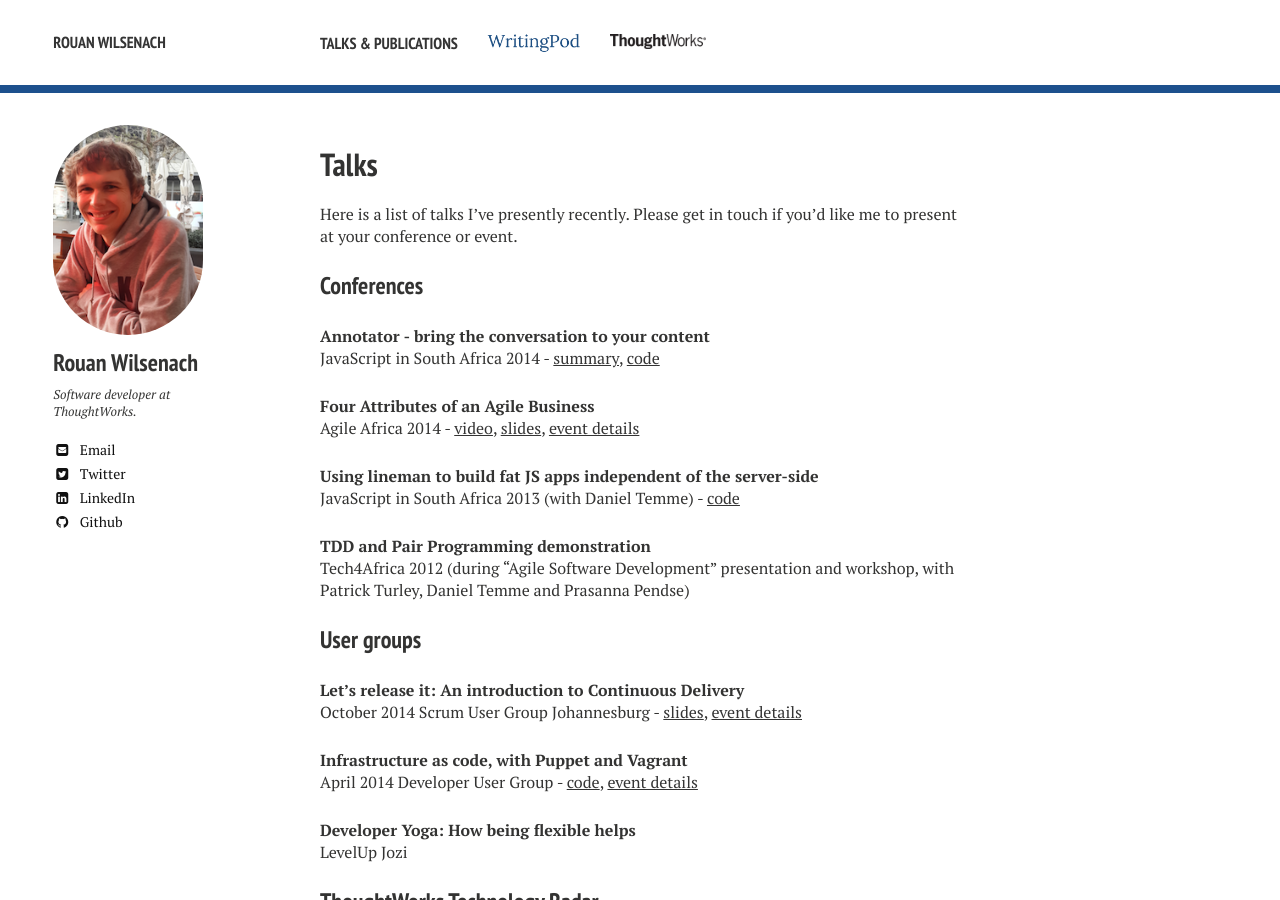
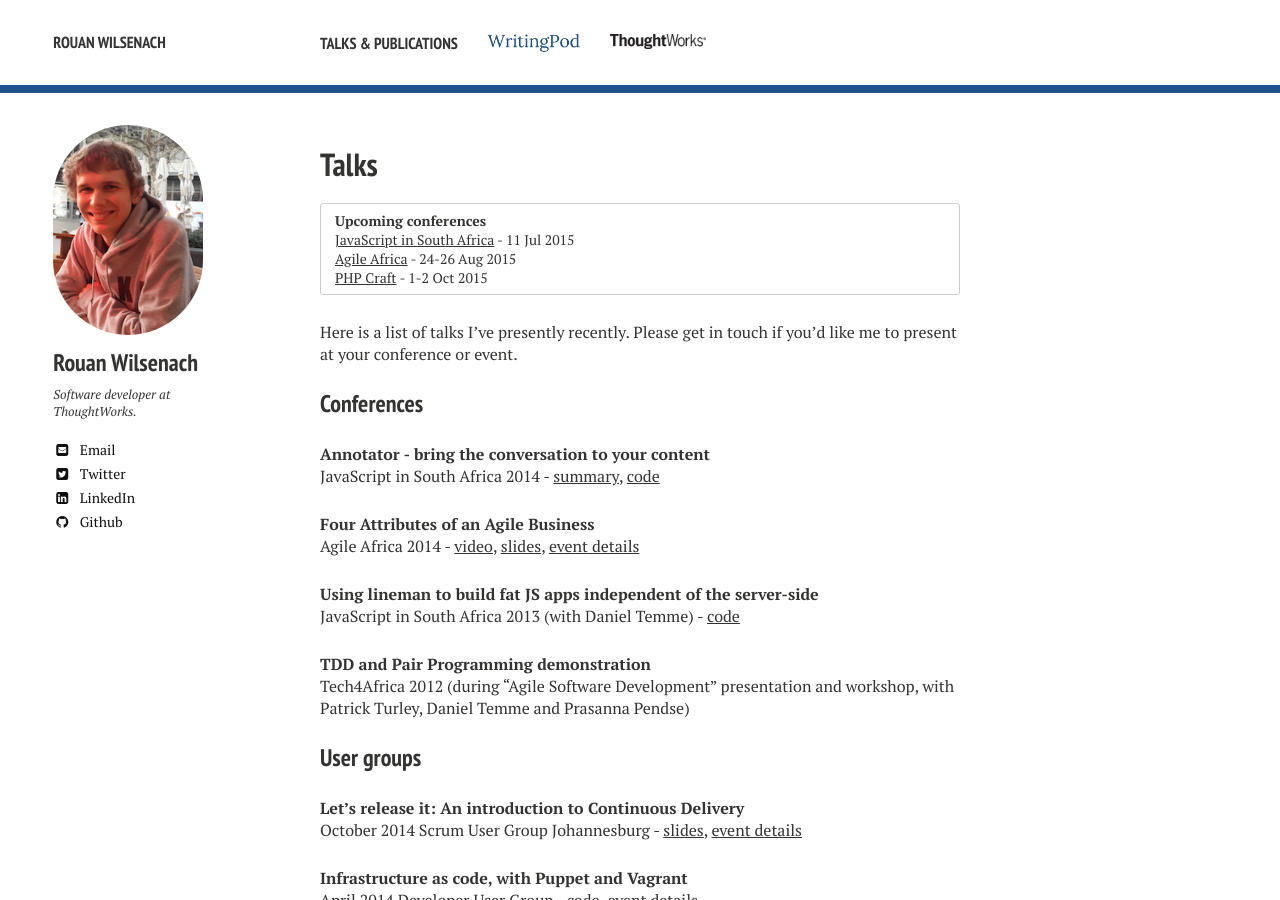
Before and after one commit to rouanw/rouanw.github.io, a Jekyll site: the page built from talks/index.md, in a window 1280 px wide and 900 px high. Built offline with Jekyll 4.4.1, drawn with Linux system fonts in a browser that asks for light colours; nearby versions of some CDN libraries; some of the changed text lies outside the part shown.

Commit message:
added upcoming conferences and Insights interview

```diff
--- a/talks/index.md
+++ b/talks/index.md
@@ -5,6 +5,12 @@ tags: [Rouan, Wilsenach, ThoughtWorks, agile, software, developer, development,
 share: false
 ---
 # Talks
+
+__Upcoming conferences__
+[JavaScript in South Africa](http://www.jsinsa.com/jsinsa/2015/index.html) - 11 Jul 2015
+[Agile Africa](http://agileafrica.jcse.org.za/proposal/emergent-design-cakes-showers-and-electricians) - 24-26 Aug 2015
+[PHP Craft](http://phpsouthafrica.com/) - 1-2 Oct 2015
+{: .notice}
 
 Here is a list of talks I've presently recently. Please get in touch if you'd like me to present at your conference or event.
 
@@ -50,6 +56,9 @@ July 2013 (with Rachel Laycock) - [event details](http://info.thoughtworks.com/t
 
 ## Publications
 
+__My Life as a Developer at ThoughtWorks South Africa__
+[Interview with ThoughtWorks Insights](http://www.thoughtworks.com/insights/blog/my-life-developer-thoughtworks-south-africa)
+
 __Four attributes of an agile business__
 [Thoughtworks Insights](http://www.thoughtworks.com/insights/blog/four-attributes-agile-business)
 
```
